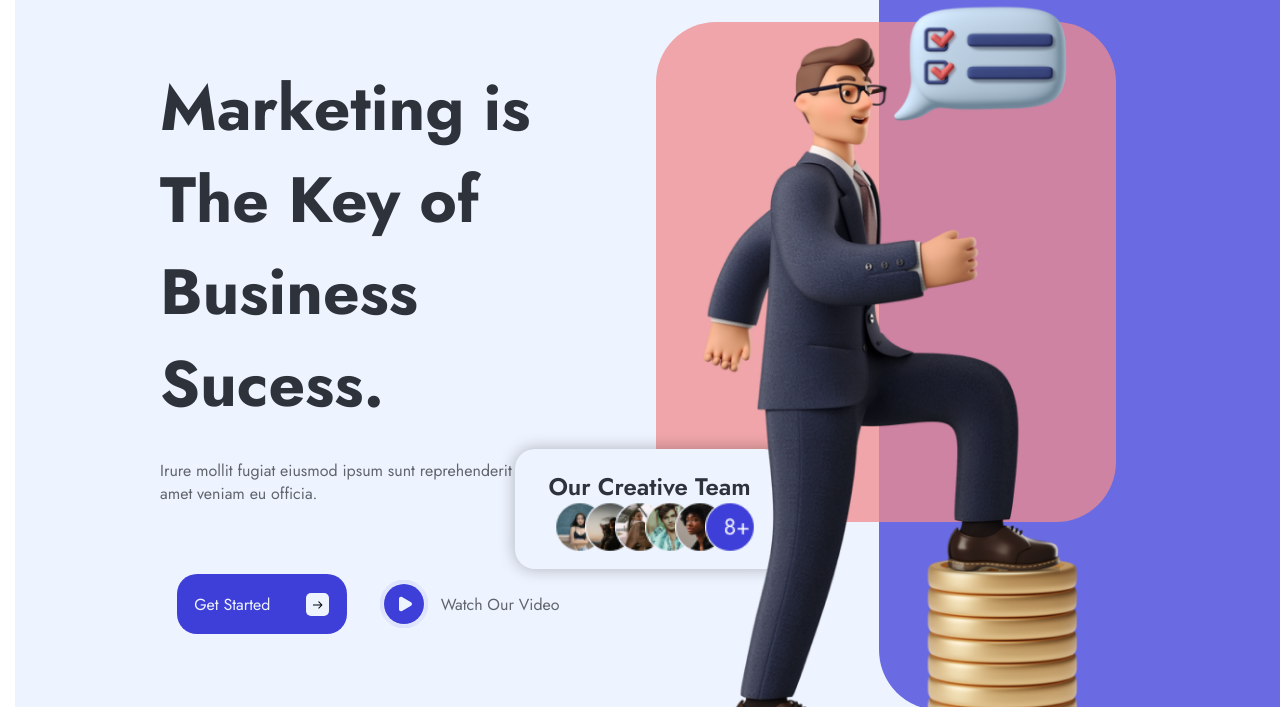
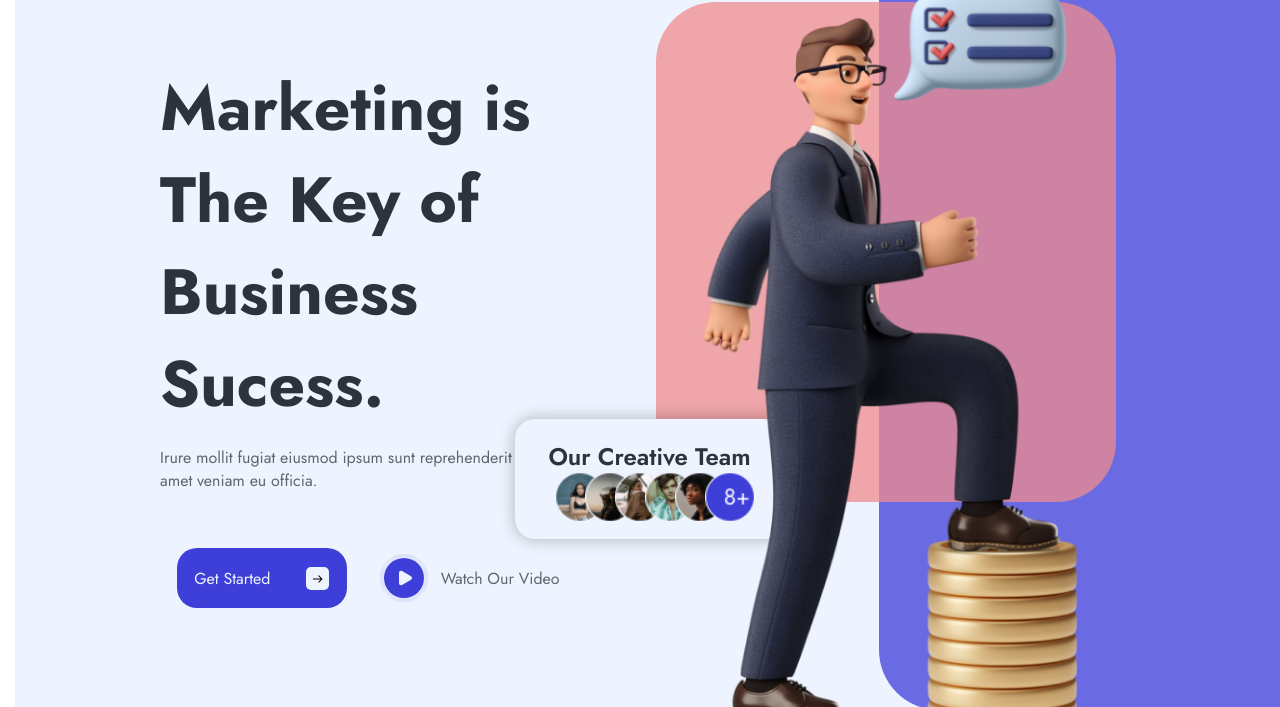
Before and after one commit to YasminHernandes/agency-website, a plain HTML site: page index.html in a window 1280 px wide. Shown: the part 93-800 px from the top of the page. Drawn offline with Linux system fonts and the light colour scheme.

Commit message:
fix the alignment on the hero

```diff
--- a/style.css
+++ b/style.css
@@ -177,7 +177,7 @@ main {
   padding: 60px 0;
   display: flex;
   flex-direction: column;
-  gap: 29px;
+  gap: 1rem;
 }
 
 #hero .content p {
@@ -227,7 +227,7 @@ main {
   height: 500px;
   position: absolute;
   right: 258px;
-  top: 120px;
+  top: 100px;
   border-radius: 60px;
   background: rgba(239, 139, 141, 0.75);
   z-index: 0;
@@ -238,7 +238,7 @@ main {
   width: 269px;
   position: absolute;
   right: 590px;
-  top: 547px;
+  top: 517px;
   border-radius: 20px;
   background-color: var(--white-primary);
   box-shadow: 0px 0px 15px 1px rgb(0 0 0 / 25%);
@@ -293,7 +293,7 @@ main {
 
 #hero .content-image > img {
   position: absolute;
-  top: 70px;
+  top: 50px;
   right: 190px;
   height: 817px;
 }
```
